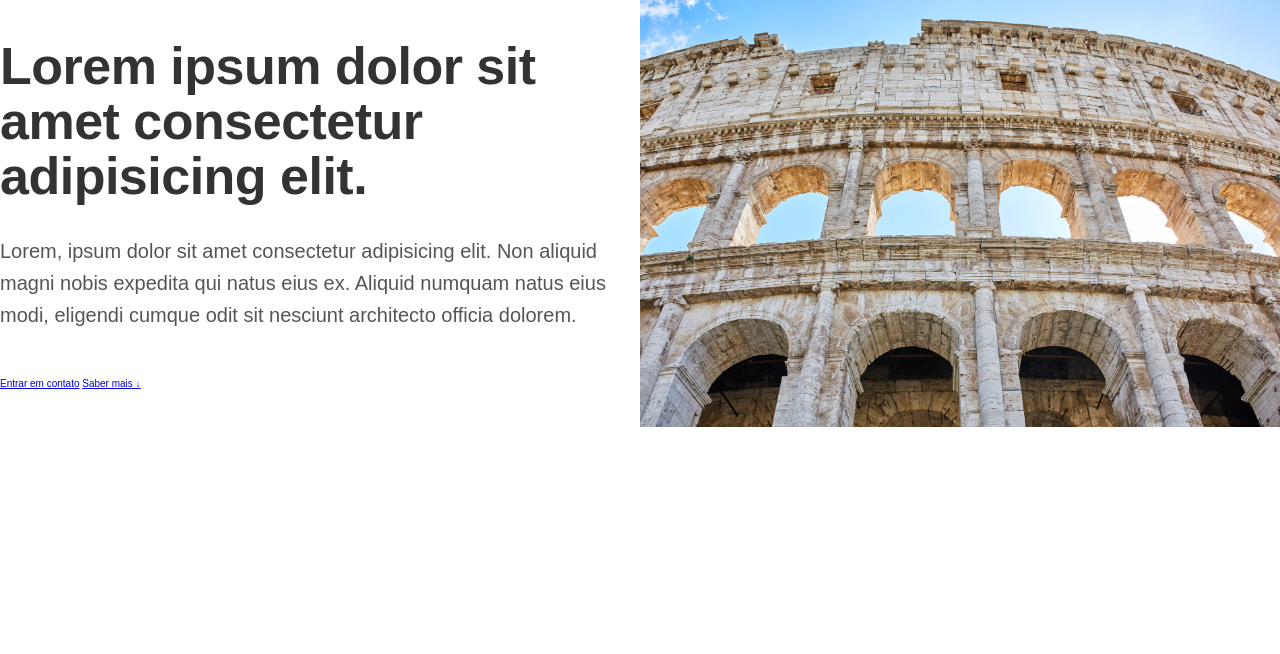
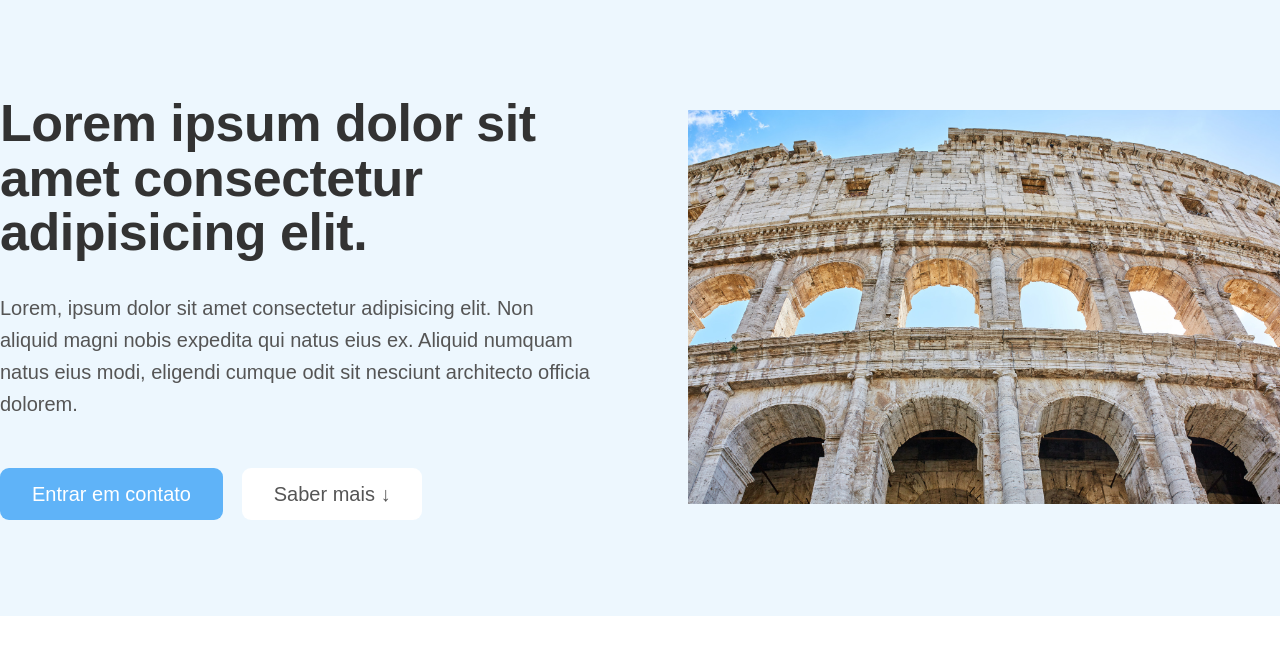
Before and after one commit to StephaneAntonieto/app-web, a plain HTML site: page index.html in a window 1280 px wide. Drawn offline with Linux system fonts and the light colour scheme.

Commit message:
Criacao dos botoes contato e saber, adicao de comentarios e classe de ajuda

```diff
--- a/css/global.css
+++ b/css/global.css
@@ -13,17 +13,21 @@ default: 400
 
 -Line heights
 default: 1
-outras: 1.05 / 1.6
+others: 1.05 / 1.6
 
 -Colors
-primaria:
-outras:
-#333
-#555
-Indigo
-#edf2ff #dbe4ff #bac8ff #91a7ff #748ffc
-#5c7cfa #4c6ef5 #4263eb #3b5bdb #364fc7
-Azul
+primary:
+Clean
+#edf7fe #5fb3f8
+Dark
+#459ade
+
+others:
+
+Gray n Black
+#333 #555
+
+Blue
 #e7f5ff #d0ebff #a5d8ff #74c0fc #4dabf7
 #339af0 #228be6 #1c7ed6 #1971c2 #1864ab
 
@@ -65,20 +69,25 @@ body {
 /* Main container settings */
 /* --------------------------------------------------------------------------- */
 
-/*Main container of the home page configuring the
-grid content, in two containers on one side the
-text and on the other an image */
+/* Color and space control */
+.hero-section {
+  background-color: #edf7fe;
+  padding: 9.6rem 0;
+}
 
-.inicial {
-  max-width: 190rem;
+/* Grid container configuration in 2 boxes: text and image of
+the same size*/
+.hero {
+  max-width: 130rem;
   margin: 0 auto;
   display: grid;
   grid-template-columns: 1fr 1fr;
+  gap: 9.6rem;
   align-items: center;
 }
 
 /* H1 configuration in the initial session */
-.heading-primario {
+.hero-heading {
   font-size: 5.2rem;
   font-weight: 700;
   line-height: 1.05;
@@ -88,14 +97,53 @@ text and on the other an image */
 }
 
 /* Setting the initial session description text */
-.inicial-descricao {
+.hero-description {
   font-size: 2rem;
   line-height: 1.6;
   margin-bottom: 4.8rem;
 }
 
+/* Buttons configuration */
+.btn:link,
+.btn:visited {
+  display: inline-block;
+  text-decoration: none;
+  font-size: 2rem;
+  padding: 1.6rem 3.2rem;
+  border-radius: 0.9rem;
+  transition: background-color 0.3s;
+}
+
+.btn--contact:link,
+.btn--contact:visited {
+  background-color: #5fb3f8;
+  color: #fff;
+}
+
+.btn--contact:hover,
+.btn--contact:active {
+  background-color: #459ade;
+}
+
+.btn--more:link,
+.btn--more:visited {
+  background-color: #fff;
+  color: #555;
+}
+
+.btn--more:hover,
+.btn--more:active {
+  background-color: #edf7fe;
+  box-shadow: inset 0 0 0 0.3rem #3678ad;
+}
+
 /* Image of the main container occupying the entire
 the width available in the container */
-.img-inicial {
+.img-hero {
   width: 100%;
 }
+
+/* Helper class */
+.margin-right-sm {
+  margin-right: 1.6rem !important;
+}
--- a/index.html
+++ b/index.html
@@ -11,26 +11,28 @@
     <title>App Web</title>
   </head>
   <body>
-    <section class="section-inicial">
-      <div class="inicial">
-        <div class="inicial-text-box">
-          <h1 class="heading-primario">
+    <section class="hero-section">
+      <div class="hero">
+        <div class="hero-text-box">
+          <h1 class="hero-heading">
             Lorem ipsum dolor sit amet consectetur adipisicing elit.
           </h1>
-          <p class="inicial-descricao">
+          <p class="hero-description">
             Lorem, ipsum dolor sit amet consectetur adipisicing elit. Non
             aliquid magni nobis expedita qui natus eius ex. Aliquid numquam
             natus eius modi, eligendi cumque odit sit nesciunt architecto
             officia dolorem.
           </p>
-          <a href="#" class="btn">Entrar em contato</a>
-          <a href="#" class="btn">Saber mais &darr;</a>
+          <a href="#" class="btn btn--contact margin-right-sm"
+            >Entrar em contato</a
+          >
+          <a href="#" class="btn btn--more">Saber mais &darr;</a>
         </div>
-        <div class="inicial-img-box">
+        <div class="main-img-box">
           <img
             src="/img/italia/col-g-03.jpg"
-            alt="Coliseum de Roma durante o dia, tipo de imagem grande"
-            class="img-inicial"
+            alt="Coliseum large image"
+            class="img-hero"
           />
         </div>
       </div>
```
